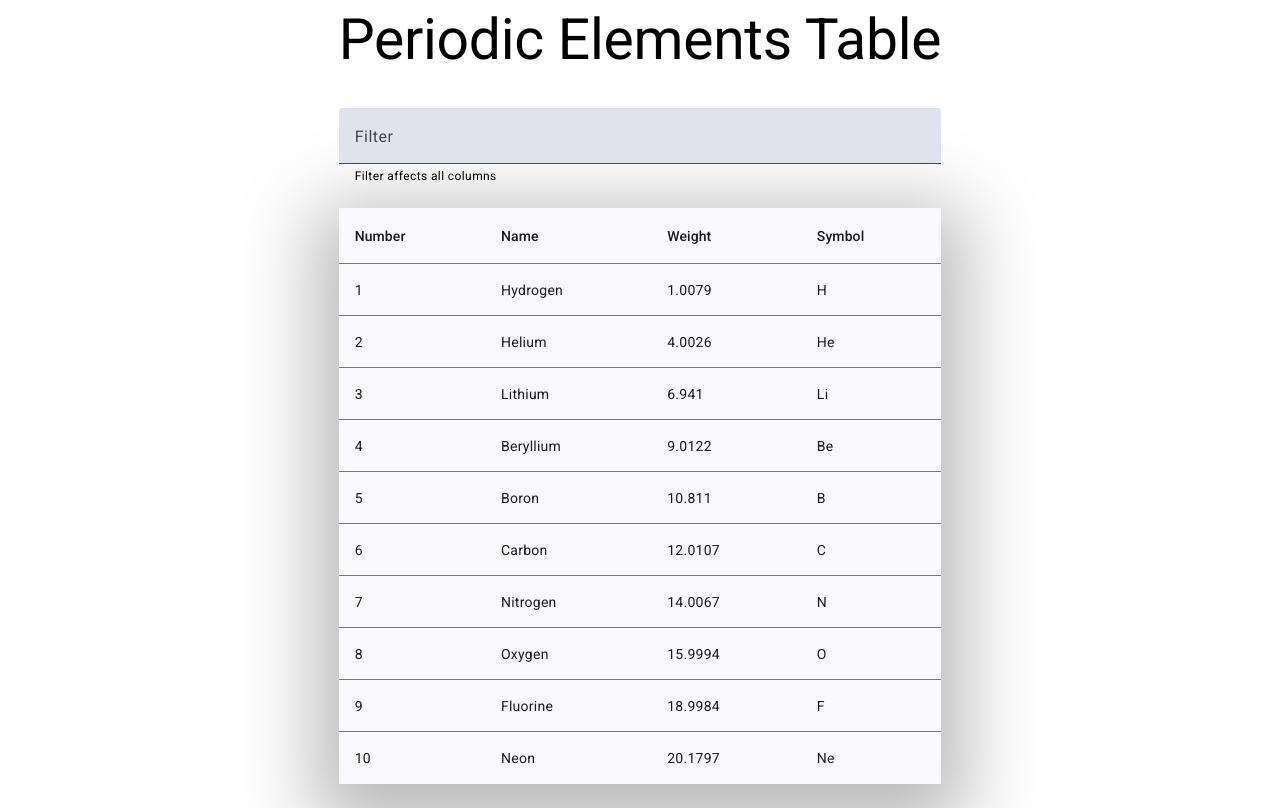
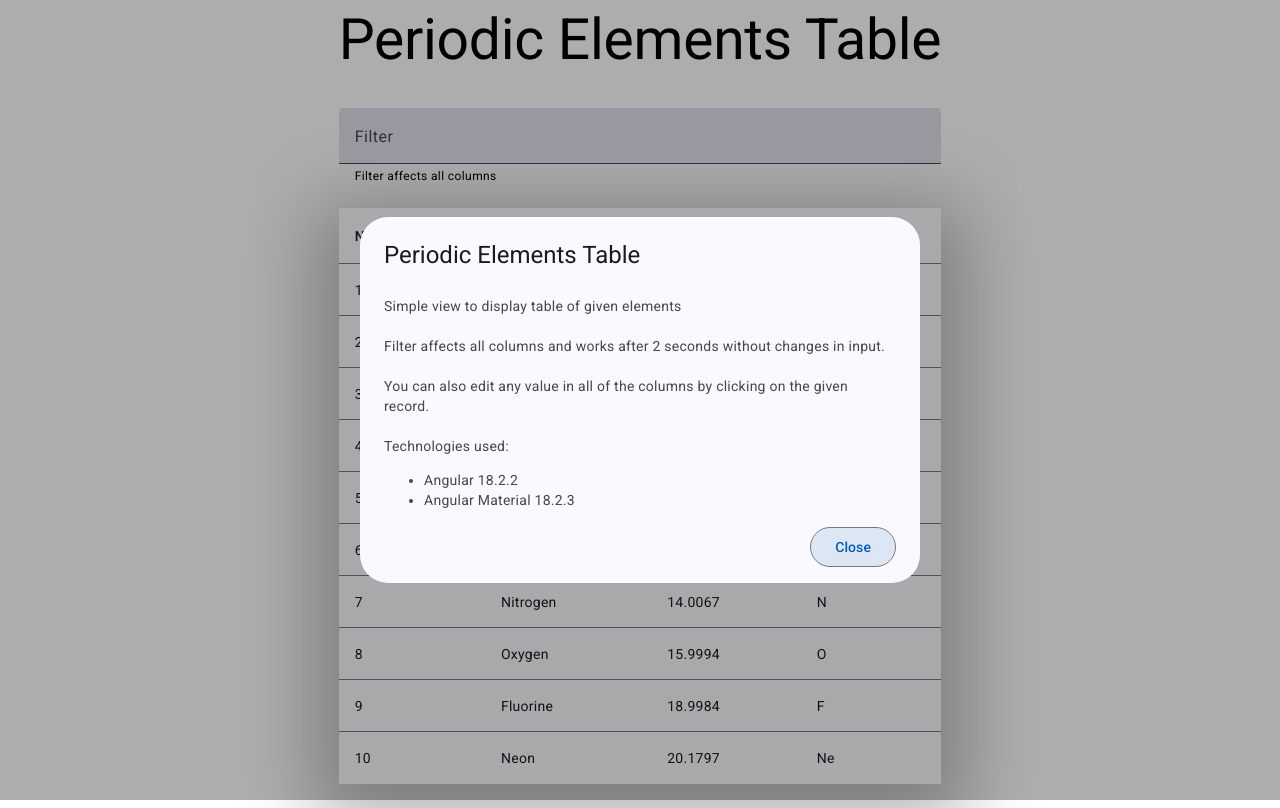
Before and after one commit to dariusz-sanczyk/Table-of-elements, an Angular app: page / in a window 1280 px wide. Built offline with nearby package versions, Linux system fonts and the light colour scheme.

Commit message:
intro popup and readme

```diff
--- a/src/app/app.component.ts
+++ b/src/app/app.component.ts
@@ -1,6 +1,8 @@
 import { Component } from '@angular/core';
 import { RouterOutlet } from '@angular/router';
 import { ElementsTableComponent } from "./components/elements-table/elements-table.component";
+import { MatDialog } from '@angular/material/dialog';
+import { IntroComponent } from './components/intro/intro.component';
 
 @Component({
   selector: 'app-root',
@@ -11,4 +13,8 @@ import { ElementsTableComponent } from "./components/elements-table/elements-tab
 })
 export class AppComponent {
   title = 'AtiperaTask';
+
+  constructor(private dialogRef: MatDialog) {
+    this.dialogRef.open(IntroComponent);
+  }
 }
--- /dev/null
+++ b/src/app/components/intro/intro.component.html
@@ -0,0 +1,21 @@
+<h1 mat-dialog-title>Periodic Elements Table</h1>
+<mat-dialog-content
+  >Simple view to display table of given elements
+  <br />
+  <br />
+  Filter affects all columns and works after 2 seconds without changes in input.
+  <br />
+  <br />
+  You can also edit any value in all of the columns by clicking on the given
+  record.
+  <br />
+  <br />
+  Technologies used:
+  <ul>
+    <li>Angular 18.2.2</li>
+    <li>Angular Material 18.2.3</li>
+  </ul></mat-dialog-content
+>
+<mat-dialog-actions>
+  <button mat-stroked-button mat-dialog-close>Close</button>
+</mat-dialog-actions>
--- /dev/null
+++ b/src/app/components/intro/intro.component.ts
@@ -0,0 +1,18 @@
+import { Component } from '@angular/core';
+import { MatButtonModule } from '@angular/material/button';
+import { MatDialogActions, MatDialogClose, MatDialogContent, MatDialogTitle } from '@angular/material/dialog';
+
+@Component({
+  selector: 'app-intro',
+  standalone: true,
+  imports: [MatDialogTitle,
+    MatDialogContent,
+    MatDialogActions,
+    MatDialogClose,
+    MatButtonModule],
+  templateUrl: './intro.component.html',
+  styleUrl: './intro.component.scss'
+})
+export class IntroComponent {
+
+}
```
Also changed, not shown: src/app/components/intro/intro.component.scss (added), 1 other file (tests, documents, lock files or other folders).
